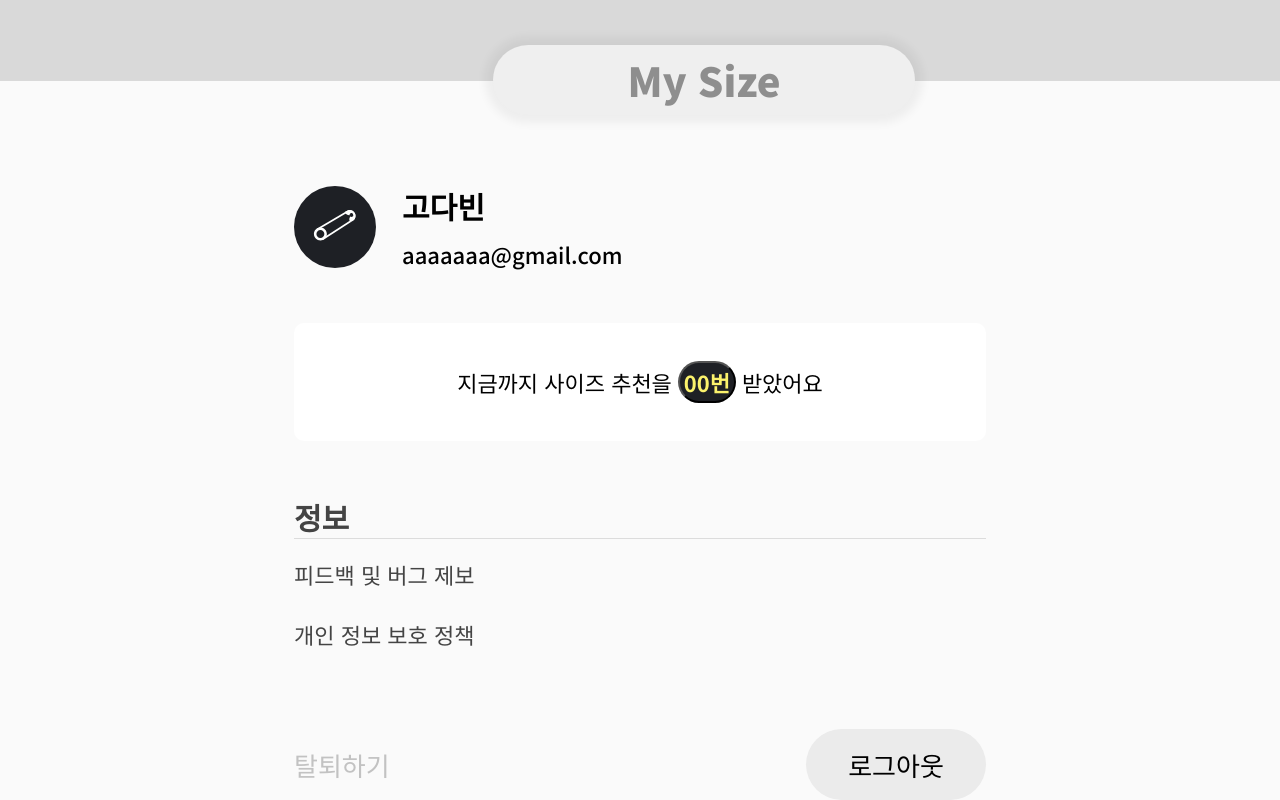
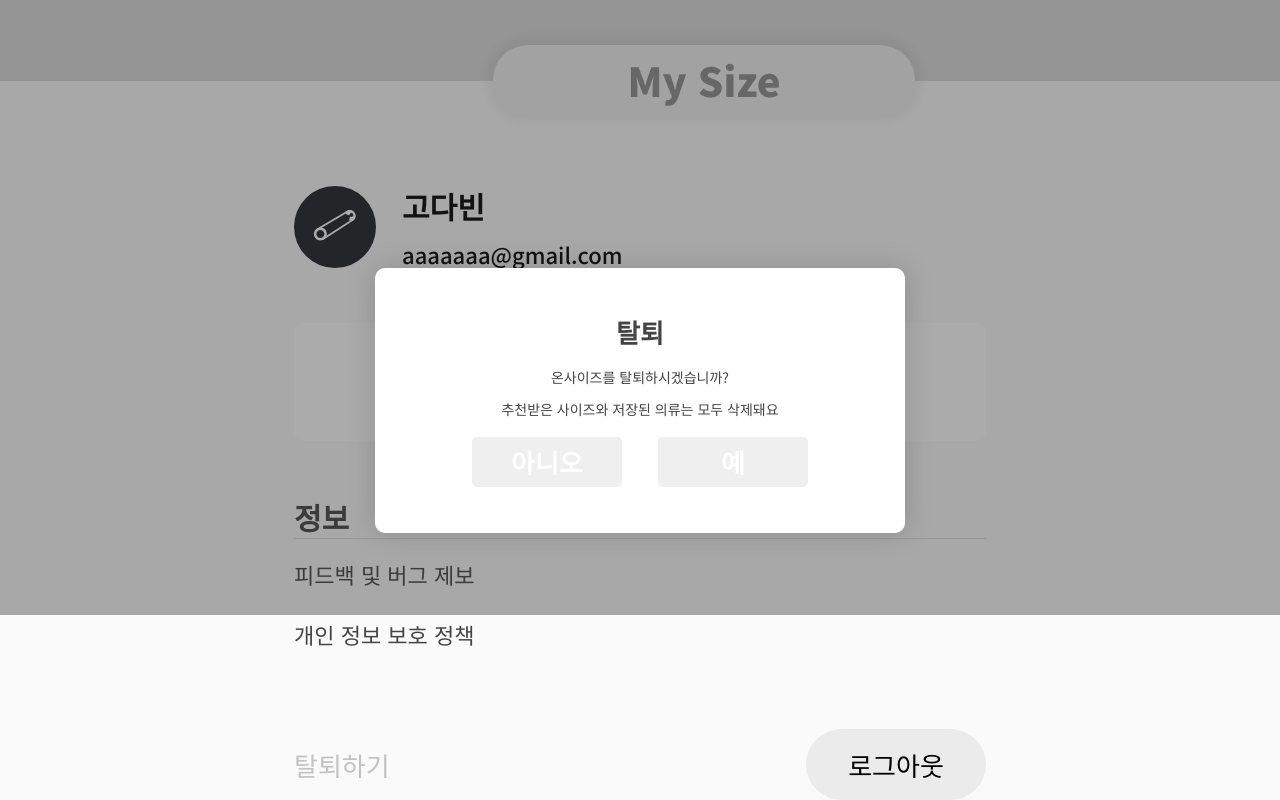
Before and after one commit to OWN-SIZE/onsize-website, a Next.js app: page /mypage in a window 1280 px wide. Both pictures are taken after a click on the button "탈퇴하기". Built offline with nearby package versions, Linux system fonts and the light colour scheme.

Commit message:
feat: 공통 모달 구현 및 탈퇴 모달 구현

```diff
--- /dev/null
+++ b/components/common/Modal.tsx
@@ -0,0 +1,116 @@
+import React, { PropsWithChildren, useEffect } from 'react';
+import styled from 'styled-components';
+import Image from 'next/image';
+import theme from '../../styles/theme';
+
+type ModalProps = {
+  title: string;
+  button1Text: string;
+  button2Text: string;
+  width: number;
+  onClickModal: () => void;
+  onClickButton1: () => void;
+  onClickButton2: () => void;
+};
+/*width 를 props 로 전달해야 하는 이유: 가로 대 세로 2 대 1의 비율로 모달 컴포넌트를 제작했기 때문..!
+<= 안그러면 padding top 과 bottom 의 값이 조금씩 달라져서..! 최대한 원래 디자인을 살리는 방법으로 이 방법을 선택했어요
+사용법: children 에서 중간 margin 값을 주고, Modal 에 props 값을 전달해주시면 끝!
+*참고* button1 은 왼쪽 버튼, button2 는 오른쪽 버튼
+*/
+function Modal(props: PropsWithChildren<ModalProps>) {
+  const { title, button1Text, button2Text, width, onClickModal, onClickButton1, onClickButton2, children } = props;
+  const disableScroll = () => {
+    document.body.style.cssText = `
+    position: fixed;
+    top: -${window.scrollY}px;
+    overflow-y: scroll;
+    width: 100%;`;
+  };
+  const enableScroll = () => {
+    const scrollY = document.body.style.top;
+    document.body.style.cssText = '';
+    window.scrollTo(0, parseInt(scrollY || '0', 10) * -1);
+  };
+  useEffect(() => {
+    disableScroll();
+    return () => enableScroll();
+  }, []);
+  return (
+    <Styled.Root>
+      <Styled.HistoryModalContainer width={width}>
+        <Styled.ModalTitle width={width}>{title}</Styled.ModalTitle>
+        {children}
+        <Styled.ModalButtons>
+          <Styled.Button1 onClick={onClickButton1}>{button1Text}</Styled.Button1>
+          <Styled.Button2 onClick={onClickButton2}>{button2Text}</Styled.Button2>
+        </Styled.ModalButtons>
+      </Styled.HistoryModalContainer>
+      <Styled.Backdrop
+        onClick={(e: React.MouseEvent) => {
+          e.preventDefault();
+          if (onClickModal) {
+            onClickModal();
+          }
+        }}
+      />
+    </Styled.Root>
+  );
+}
+
+export default Modal;
+
+const Styled = {
+  Root: styled.div`
+    position: absolute;
+    width: 100%;
+    height: 100%;
+    display: flex;
+    align-items: center;
+    justify-content: center;
+    z-index: 10;
+  `,
+  HistoryModalContainer: styled.div<{ width: number }>`
+    position: fixed;
+    width: ${(props) => `${props.width}rem`};
+    height: ${(props) => `${props.width * 0.5}rem`};
+    display: flex;
+    flex-wrap: wrap;
+    justify-content: center;
+    align-content: center;
+    filter: drop-shadow(0 0 1.4rem rgba(0, 0, 0, 0.15));
+    background-color: ${theme.colors.gray000};
+    border-radius: 1rem;
+    z-index: 10;
+  `,
+  Backdrop: styled.div`
+    width: 100%;
+    height: 100%;
+    background-color: ${theme.colors.card_hover};
+    opacity: 0.4;
+    z-index: 9;
+  `,
+  ModalTitle: styled.div<{ width: number }>`
+    width: ${(props) => `${props.width}rem`};
+    ${theme.fonts.title4};
+    color: ${theme.colors.gray550};
+    text-align: center;
+  `,
+  ModalButtons: styled.div`
+    display: flex;
+    justify-content: space-between;
+    width: 33.6rem;
+    & > button {
+      width: 15rem;
+      height: 5rem;
+      color: ${theme.colors.gray000};
+      ${theme.fonts.title4};
+      border-radius: 0.5rem;
+      border: none;
+      &:hover {
+        background-color: ${theme.colors.black};
+      }
+    }
+  `,
+  Button1: styled.button``,
+  Button2: styled.button``,
+};
--- a/pages/mypage/index.tsx
+++ b/pages/mypage/index.tsx
@@ -5,11 +5,23 @@ import theme from 'styles/theme';
 import profileDefault from 'assets/icon/profileDefault.svg';
 import { useCallback, useState } from 'react';
 import HistoryModal from './historyModal';
+import Modal from 'components/common/Modal';
 
 function MyPage() {
-  const [isModalOpen, setIsModalOpen] = useState(false);
+  const [isHistoryModalOpen, setIsHistoryModalOpen] = useState(false);
+  const [isLeaveModalOpen, setIsLeaveModalOpen] = useState(false);
+
   const onClickHistoryModal = () => {
-    setIsModalOpen(!isModalOpen);
+    setIsHistoryModalOpen(!isHistoryModalOpen);
+  };
+  const onClickLeaveModal = () => {
+    setIsLeaveModalOpen(!isLeaveModalOpen);
+  };
+  const onClickWithdraw = () => {
+    setIsLeaveModalOpen(!isLeaveModalOpen);
+  };
+  const onClickCancel = () => {
+    setIsLeaveModalOpen(!isLeaveModalOpen);
   };
 
   return (
@@ -38,12 +50,14 @@ function MyPage() {
             <p>개인 정보 보호 정책</p>
           </Styled.InformationContainer>
           <Styled.UserLeaveContainer>
-            <button className="withdrawal">탈퇴하기</button>
+            <button className="withdrawal" onClick={onClickLeaveModal}>
+              탈퇴하기
+            </button>
             <button className="signOut">로그아웃</button>
           </Styled.UserLeaveContainer>
         </Styled.MySizeContainer>
       </Styled.Root>
-      {isModalOpen && (
+      {isHistoryModalOpen && (
         <HistoryModal onClickHistoryModal={onClickHistoryModal}>
           <Styled.HistoryModalLink>
             <h5>L</h5>
@@ -86,6 +100,23 @@ function MyPage() {
             <p>www.onsize.com</p>
           </Styled.HistoryModalLink>
         </HistoryModal>
+      )}
+      {isLeaveModalOpen && (
+        <Modal
+          onClickModal={onClickLeaveModal}
+          onClickButton1={onClickCancel}
+          onClickButton2={onClickWithdraw}
+          title="탈퇴"
+          button1Text="아니오"
+          button2Text="예"
+          width={53}
+        >
+          <Styled.LeaveModalContent>
+            온사이즈를 탈퇴하시겠습니까?
+            <br />
+            추천받은 사이즈와 저장된 의류는 모두 삭제돼요
+          </Styled.LeaveModalContent>
+        </Modal>
       )}
     </Layout>
   );
@@ -203,4 +234,11 @@ const Styled = {
       color: ${theme.colors.gray550};
     }
   `,
+  LeaveModalContent: styled.div`
+    ${theme.fonts.caption};
+    color: ${theme.colors.gray550};
+    text-align: center;
+    margin-top: 1.2rem;
+    margin-bottom: 1.2rem;
+  `,
 };
--- a/styles/theme.ts
+++ b/styles/theme.ts
@@ -18,6 +18,7 @@ const colors = {
   gray500: '#2f2f2f',
   gray600: '#222222',
   black: '#1E2025',
+  card_hover: '#2F2F2F',
 } as const;
 
 interface Font {
```
